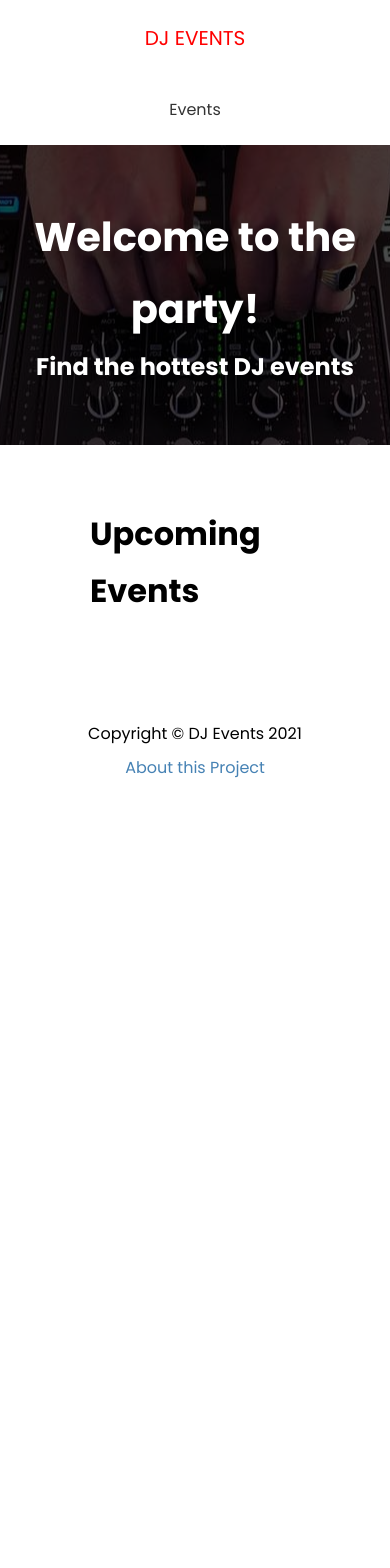
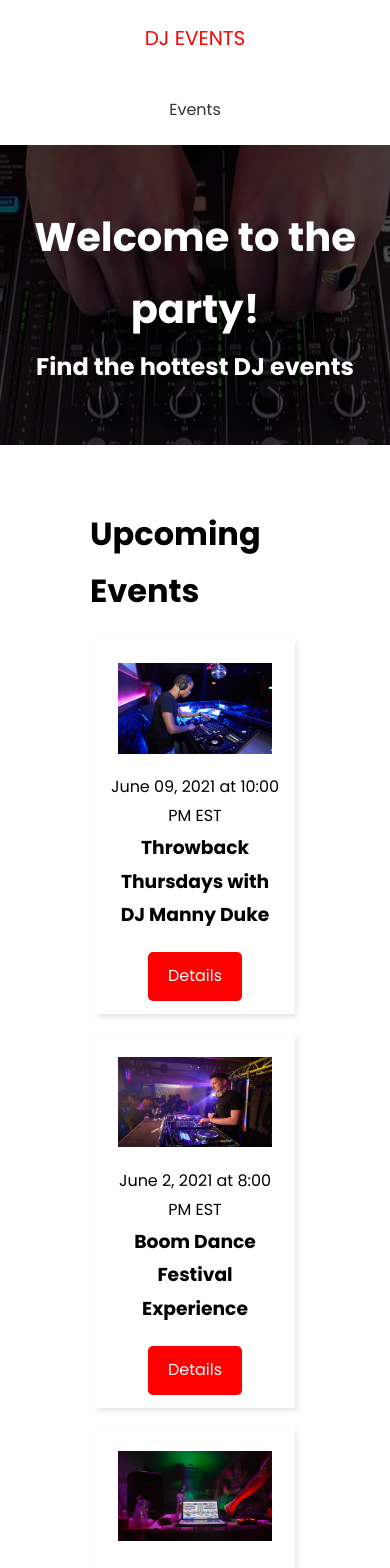
Before and after one commit to rakshithsgowda/nextJS-Strapi-party-dj-events-booking-Frontend, a Next.js app: page / in a window 390 px wide. Shown: the top 1568 px of the page. Before the commit the page ends 844 px from the top, so only its background shows below. Built offline with nearby package versions, Linux system fonts and the light colour scheme.

Commit message:
displaying Events

```diff
--- /dev/null
+++ b/components/EventItem.js
@@ -0,0 +1,29 @@
+import Link from 'next/link'
+import Image from 'next/image'
+import styles from '@/styles/Eventitem.module.css'
+
+export default function EventItem({ evt }) {
+  return (
+    <div className={styles.event}>
+      <div className={styles.img}>
+        <Image
+          src={evt.image ? evt.image : '/images/event-default.png'}
+          width={170}
+          height={100}
+        />
+      </div>
+      <div className={styles.info}>
+        <span>
+          {evt.date} at {evt.time}
+        </span>
+        <h3>{evt.name}</h3>
+      </div>
+
+      <div className={styles.link}>
+        <Link href={`/events/${evt.slug}`}>
+          <a className='btn'>Details</a>
+        </Link>
+      </div>
+    </div>
+  )
+}
--- a/pages/index.js
+++ b/pages/index.js
@@ -1,10 +1,23 @@
+import EventItem from '@/components/EventItem'
 import Layout from '@/components/Layout'
 import { API_URL } from '@/config/index.js'
+import Link from 'next/link'
 
 export default function HomePage({ events }) {
   return (
     <Layout>
       <h1>Upcoming Events</h1>
+      {events.length === 0 && <h3>No Events to show</h3>}
+
+      {events.map((evt) => (
+        <EventItem key={evt.id} evt={evt} />
+      ))}
+
+      {events.length > 0 && (
+        <Link href='/events'>
+          <a className='btn-secondary'>Events</a>
+        </Link>
+      )}
     </Layout>
   )
 }
--- /dev/null
+++ b/styles/Eventitem.module.css
@@ -0,0 +1,27 @@
+.event {
+  display: flex;
+  justify-content: space-between;
+  align-items: center;
+  margin: 20px 5px;
+  padding: 13px;
+  box-shadow: 2px 3px 5px rgba(0, 0, 0, 0.1);
+}
+
+.img {
+  flex: 1;
+  margin: 10px;
+}
+
+.info {
+  flex: 2;
+}
+
+@media (max-width: 600px) {
+  .event {
+    flex-direction: column;
+    text-align: center;
+  }
+  .info {
+    margin-bottom: 20px;
+  }
+}
```
Also changed, not shown: pages/events/index.js (+19 -2 lines).
